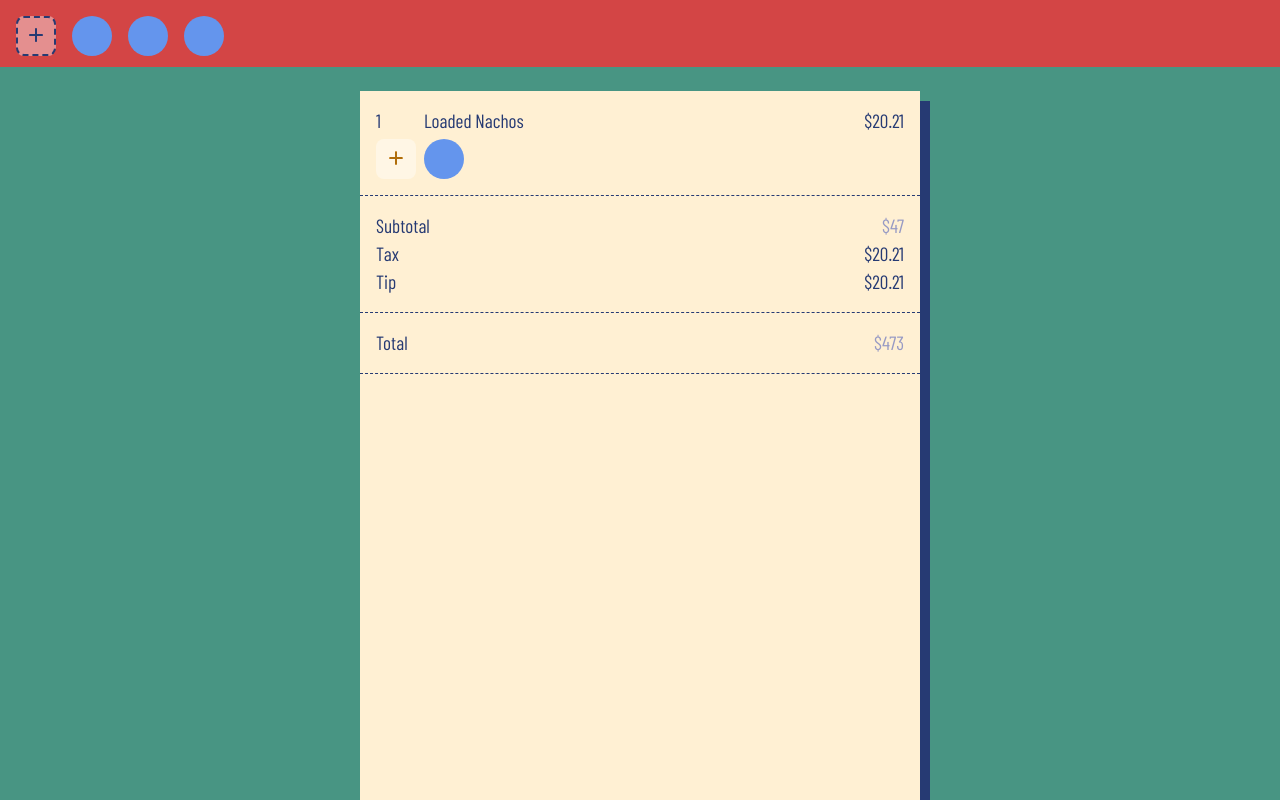
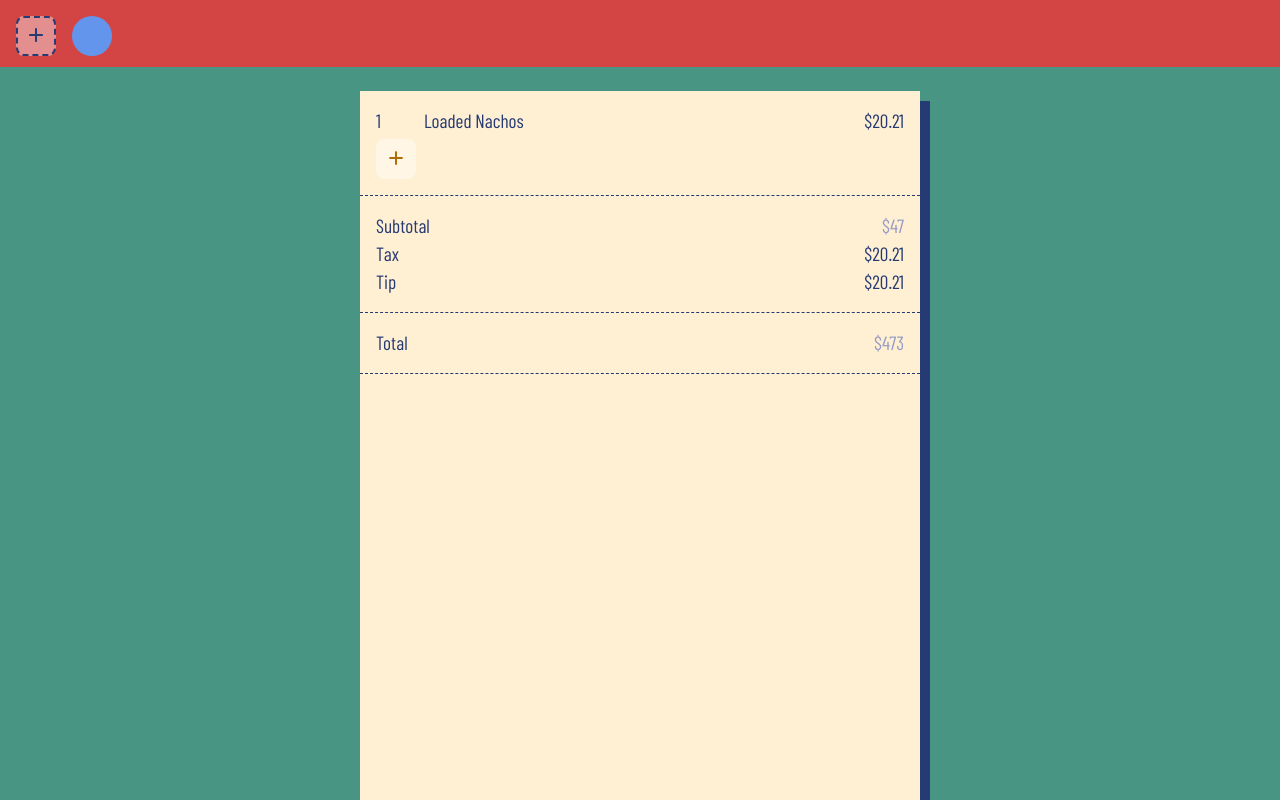
Before and after one commit to linhpham4/Aftermath, a React (Vite) app in the folder aftermath-client/: page /edit/1 in a window 1280 px wide. Built offline with nearby package versions, Linux system fonts and the light colour scheme.

Commit message:
Create state variables and onClick handlers for adding people to the bill and to individual items

```diff
--- a/aftermath-client/src/pages/EditBillPage/EditBillPage.jsx
+++ b/aftermath-client/src/pages/EditBillPage/EditBillPage.jsx
@@ -1,14 +1,27 @@
 import "./EditBillPage.scss";
+import { useState } from "react";
 
 const EditBillPage = () => {
+  const [people, setPeople] = useState([""]);
+  const [itemPeople, setItemPeople] = useState([]);
+
+  const addPerson = (event) => {
+    event.preventDefault();
+    setPeople([...people, ""]);
+  };
+
+  const addItemPerson = (event) => {
+    event.preventDefault();
+    setItemPeople([...itemPeople, ""]);
+  };
 
   return (
     <main className="edit">
       <div className="edit__header">
-        <button className="edit__add"></button>
-        <div className="edit__avatar"></div>
-        <div className="edit__avatar"></div>
-        <div className="edit__avatar"></div>
+        <button className="edit__add" onClick={addPerson}></button>
+        {people.map((person) => {
+          return <div className="edit__avatar"></div>
+        })}
       </div>
 
       <form className="edit__form" id="editBill">
@@ -39,41 +52,43 @@ const EditBillPage = () => {
           </div>
 
           <div className="edit__people-container">
-            <button className="edit__add edit__add--item"></button>
-            <div className="edit__avatar"></div>
+            <button className="edit__add edit__add--item" onClick={addItemPerson}></button>
+            {itemPeople.map((person) => {
+              return <div className="edit__avatar"></div>
+            })}
           </div>
         </div>
 
         <div className="edit__item edit__item--end">
-          <label className="edit__text">
+          <p className="edit__text">
             Subtotal
             <br />
             Tax
             <br />
             Tip
             <br />
-          </label>
+          </p>
           <div className="edit__input-container edit__input-container--column">
             <p className="edit__text edit__text--gray">$47</p>
             <input
               className="edit__input"
               type="text"
-              id="subtotal"
-              name="subtotal"
+              id="tax"
+              name="tax"
               value="$20.21"
             />
             <input
               className="edit__input"
               type="text"
-              id="subtotal"
-              name="subtotal"
+              id="tip"
+              name="tip"
               value="$20.21"
             />
           </div>
         </div>
 
         <div className="edit__item edit__item--end">
-          <label className="edit__text">Total</label>
+          <p className="edit__text">Total</p>
           <p className="edit__text edit__text--gray">$473</p>
         </div>
       </form>
--- a/aftermath-client/src/pages/EditBillPage/EditBillPage.scss
+++ b/aftermath-client/src/pages/EditBillPage/EditBillPage.scss
@@ -48,8 +48,8 @@
   }
 
   &__avatar {
-    width: 2.5rem;
-    height: 2.5rem;
+    min-width: 2.5rem;
+    min-height: 2.5rem;
     background-color: cornflowerblue;
     border-radius: 50%;
   }
@@ -124,6 +124,7 @@
   &__people-container {
     width: 100%;
     display: flex;
+    flex-wrap: wrap;
     gap: 0.5rem;
   }
 
```
